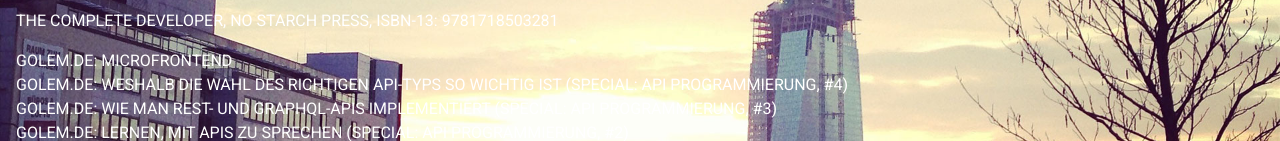
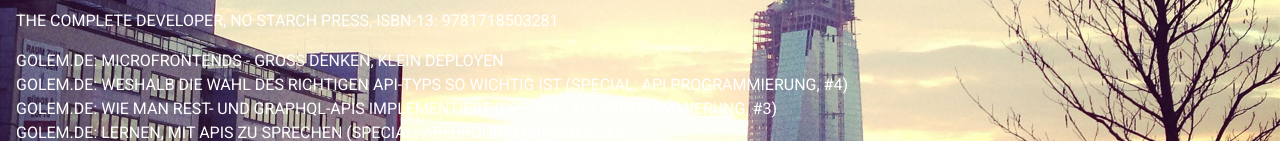
Before and after one commit to martinkr/martinkr.github.com, a website: page publications.html in a window 1280 px wide. Shown: the part 412-553 px from the top of the page. Drawn offline with Linux system fonts and the light colour scheme.

Commit message:
Update Golem.de publication link and title

```diff
--- a/publications.html
+++ b/publications.html
@@ -63,9 +63,9 @@
         </ul>
            <ul class="list-publications">
                          <li>
-           <a href="https://www.golem.de/news/#"
-              title="Golem.de: Microfrontend">
-              Golem.de: Microfrontend</a>
+           <a href="https://www.golem.de/news/microfrontends-gross-denken-klein-deployen-2512-203513.html"
+              title="Golem.de: Microfrontends -  Groß denken, klein deployen">
+              Golem.de: Microfrontends - Groß denken, klein deployen</a>
           </li>
                 <li>
            <a href="https://www.golem.de/news/softwareentwicklung-weshalb-die-wahl-des-richtigen-api-typs-so-wichtig-ist-2512-203314.html"
```
